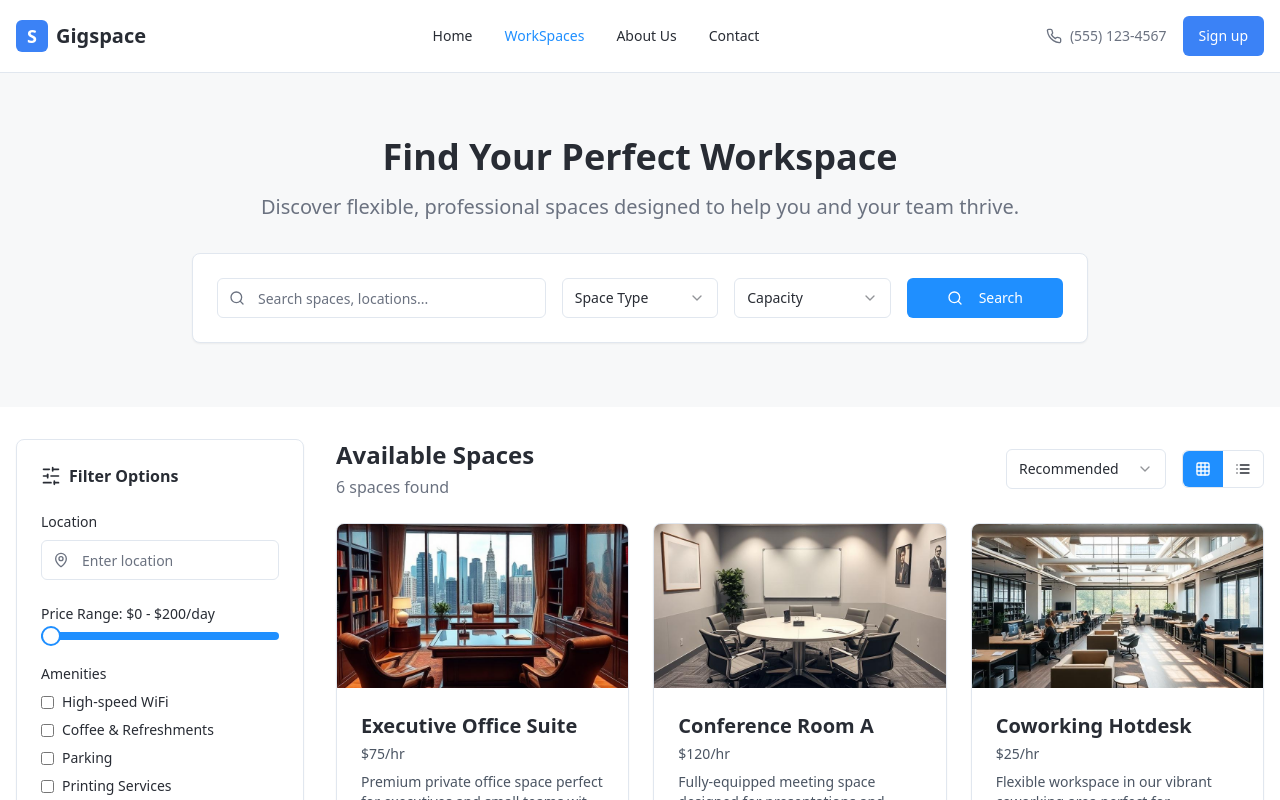
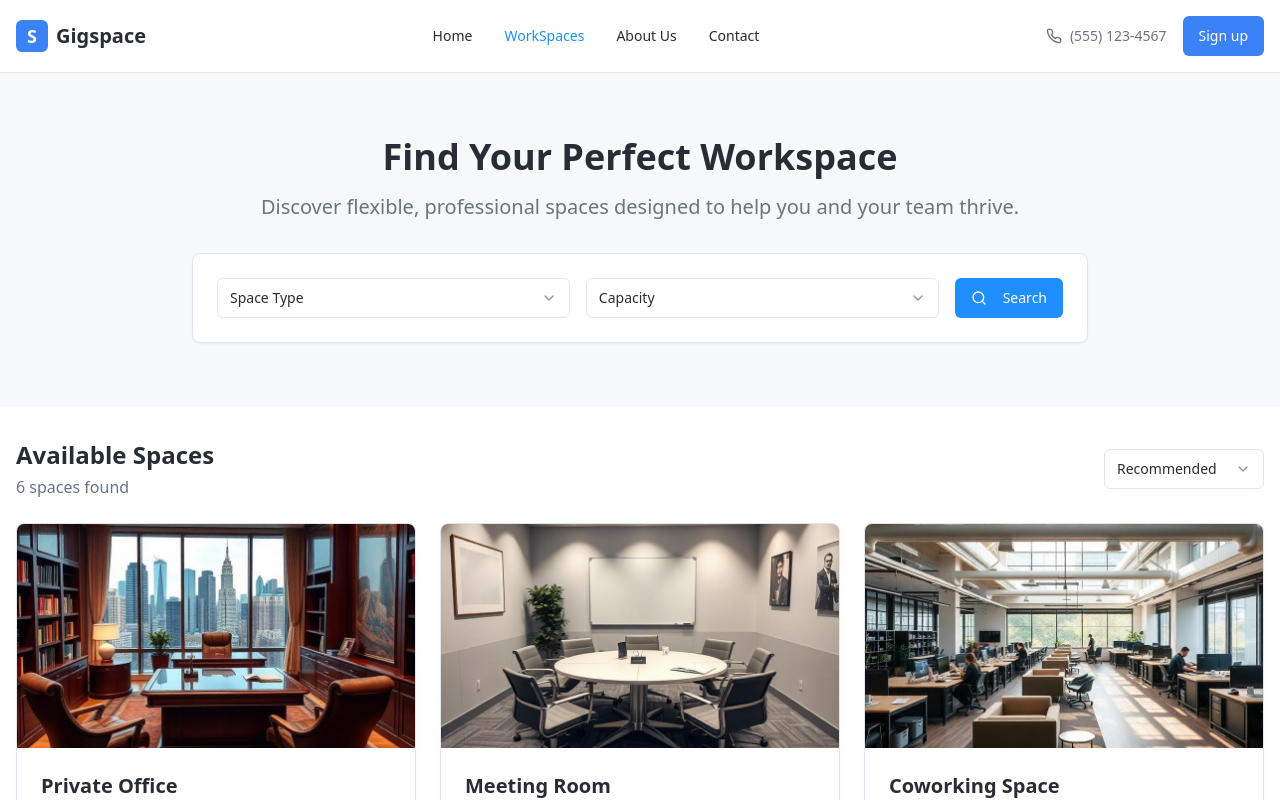
Before and after one commit to AbishekBala/smart-space-booker, a React (Vite) app: page /spaces in a window 1280 px wide. Shown: the top 800 px of the page. Built offline with nearby package versions, Linux system fonts and the light colour scheme.

Commit message:
done my part

```diff
--- a/src/pages/Index.tsx
+++ b/src/pages/Index.tsx
@@ -81,7 +81,7 @@ const Index = () => {
     }
   };
 
-  const featuredSpaces = [
+  const allSpaces = [
     {
       id: "1",
       name: "Executive Office Suite",
@@ -90,7 +90,8 @@ const Index = () => {
       location: "Downtown",
       price: 75,
       amenities: ["WiFi", "All Day Access", "Printer Access"],
-      description: "Executive suite with modern amenities perfect for professional and private local business."
+      description: "Executive suite with modern amenities perfect for professional and private local business.",
+      featured: true
     },
     {
       id: "2",
@@ -100,7 +101,8 @@ const Index = () => {
       location: "Downtown",
       price: 120,
       amenities: ["WiFi", "Video Conferencing", "Whiteboard"],
-      description: "Professional space perfect for conferences and executive meetings."
+      description: "Professional space perfect for conferences and executive meetings.",
+      featured: true
     },
     {
       id: "3",
@@ -110,9 +112,47 @@ const Index = () => {
       location: "Tech Hub",
       price: 25,
       amenities: ["WiFi", "Coffee Bar", "Phone Booths"],
-      description: "Flexible workspace perfect for individuals and small teams."
+      description: "Flexible workspace perfect for individuals and small teams.",
+      featured: true
+    },
+    {
+      id: "4",
+      name: "Premium Office",
+      type: "Private Office",
+      image: privateOfficeImage,
+      location: "Business District",
+      price: 90,
+      amenities: ["WiFi", "24/7 Access", "Meeting Room Access"],
+      description: "Spacious private office with premium amenities and great views.",
+      featured: false
+    },
+    {
+      id: "5",
+      name: "Team Meeting Room",
+      type: "Meeting Room",
+      image: meetingRoomImage,
+      location: "City Center",
+      price: 60,
+      amenities: ["WiFi", "Projector", "Whiteboard"],
+      description: "Ideal for team meetings and brainstorming sessions.",
+      featured: false
+    },
+    {
+      id: "6",
+      name: "Hot Desking",
+      type: "Coworking",
+      image: coworkingImage,
+      location: "Innovation Hub",
+      price: 20,
+      amenities: ["WiFi", "Free Coffee", "Community Events"],
+      description: "Flexible hot desking in a vibrant coworking community.",
+      featured: false
     }
   ];
+
+  const [showAllSpaces, setShowAllSpaces] = useState(false);
+  const featuredSpaces = allSpaces.filter(space => space.featured);
+  const otherSpaces = allSpaces.filter(space => !space.featured);
 
   return (
     <div className="min-h-screen bg-background">
@@ -147,11 +187,9 @@ const Index = () => {
                     <SelectValue placeholder="Asset Type" />
                   </SelectTrigger>
                   <SelectContent>
+                    <SelectItem value="meeting-room">Meeting Room</SelectItem>
                     <SelectItem value="private-office">Private Office</SelectItem>
-                    <SelectItem value="meeting-room">Meeting Room</SelectItem>
                     <SelectItem value="coworking">Coworking Space</SelectItem>
-                    <SelectItem value="conference-room">Conference Room</SelectItem>
-                    <SelectItem value="creative-studio">Creative Studio</SelectItem>
                   </SelectContent>
                 </Select>
               </div>
@@ -269,10 +307,28 @@ const Index = () => {
             </p>
           </div>
 
-          <div className="grid grid-cols-1 md:grid-cols-2 lg:grid-cols-3 gap-8">
+          <div className="grid grid-cols-1 md:grid-cols-2 lg:grid-cols-3 gap-8 mb-8">
             {featuredSpaces.map((space) => (
               <SpaceCard key={space.id} {...space} />
             ))}
+          </div>
+
+          {showAllSpaces && (
+            <div className="grid grid-cols-1 md:grid-cols-2 lg:grid-cols-3 gap-8 mb-8">
+              {otherSpaces.map((space) => (
+                <SpaceCard key={space.id} {...space} />
+              ))}
+            </div>
+          )}
+
+          <div className="text-center mt-4">
+            <Button
+              variant="outline"
+              onClick={() => setShowAllSpaces(!showAllSpaces)}
+              className="border-blue-500 text-blue-500 hover:bg-blue-50"
+            >
+              {showAllSpaces ? 'Show Less' : 'Show More Spaces'}
+            </Button>
           </div>
         </div>
       </section>
--- a/src/pages/Spaces.tsx
+++ b/src/pages/Spaces.tsx
@@ -11,11 +11,7 @@ import SpaceCard from "@/components/SpaceCard";
 import { useScrollToTop } from "@/hooks/use-scroll-to-top";
 import {
   Filter,
-  Search,
-  MapPin,
-  SlidersHorizontal,
-  Grid3X3,
-  List
+  Search
 } from "lucide-react";
 import coworkingImage from "@/assets/coworking-space.jpg";
 import privateOfficeImage from "@/assets/private-office.jpg";
@@ -27,17 +23,14 @@ const Spaces = () => {
   useScrollToTop();
 
   const navigate = useNavigate();
-  const [viewMode, setViewMode] = useState<'grid' | 'list'>('grid');
-  const [priceRange, setPriceRange] = useState([0, 200]);
-  const [searchTerm, setSearchTerm] = useState("");
+  const [priceRange] = useState([0, 200]);
   const [spaceType, setSpaceType] = useState("");
-  const [location, setLocation] = useState("");
   const [capacity, setCapacity] = useState("");
 
   const allSpaces = [
     {
       id: "1",
-      name: "Executive Office Suite",
+      name: "Private Office",
       type: "Private Office",
       image: privateOfficeImage,
       location: "Downtown Financial District",
@@ -50,7 +43,7 @@ const Spaces = () => {
     },
     {
       id: "2",
-      name: "Conference Room A",
+      name: "Meeting Room",
       type: "Meeting Room",
       image: meetingRoomImage,
       location: "Tech District",
@@ -63,7 +56,7 @@ const Spaces = () => {
     },
     {
       id: "3",
-      name: "Coworking Hotdesk",
+      name: "Coworking Space",
       type: "Coworking",
       image: coworkingImage,
       location: "Creative Quarter",
@@ -76,7 +69,7 @@ const Spaces = () => {
     },
     {
       id: "4",
-      name: "Innovation Lab",
+      name: "Meeting Room",
       type: "Meeting Room",
       image: meetingRoomImage,
       location: "Innovation Hub",
@@ -89,7 +82,7 @@ const Spaces = () => {
     },
     {
       id: "5",
-      name: "Creative Studio",
+      name: "Private Office",
       type: "Private Office",
       image: privateOfficeImage,
       location: "Arts District",
@@ -102,7 +95,7 @@ const Spaces = () => {
     },
     {
       id: "6",
-      name: "Open Desk Area",
+      name: "Coworking Space",
       type: "Coworking",
       image: coworkingImage,
       location: "Business Park",
@@ -116,14 +109,11 @@ const Spaces = () => {
   ];
 
   const filteredSpaces = allSpaces.filter(space => {
-    const matchesSearch = space.name.toLowerCase().includes(searchTerm.toLowerCase()) ||
-                         space.location.toLowerCase().includes(searchTerm.toLowerCase());
     const matchesType = spaceType === "all-types" || !spaceType || space.type === spaceType;
-    const matchesLocation = !location || space.location.toLowerCase().includes(location.toLowerCase());
     const matchesCapacity = capacity === "any-size" || !capacity || space.capacity >= parseInt(capacity);
     const matchesPrice = space.price >= priceRange[0] && space.price <= priceRange[1];
 
-    return matchesSearch && matchesType && matchesLocation && matchesCapacity && matchesPrice;
+    return matchesType && matchesCapacity && matchesPrice;
   });
 
   return (
@@ -143,16 +133,8 @@ const Spaces = () => {
           {/* Search Bar */}
           <Card className="max-w-4xl mx-auto">
             <CardContent className="p-6">
-              <div className="grid grid-cols-1 md:grid-cols-5 gap-4">
-                <div className="relative md:col-span-2">
-                  <Search className="absolute left-3 top-1/2 transform -translate-y-1/2 text-muted-foreground h-4 w-4" />
-                  <Input
-                    placeholder="Search spaces, locations..."
-                    className="pl-10"
-                    value={searchTerm}
-                    onChange={(e) => setSearchTerm(e.target.value)}
-                  />
-                </div>
+              <div className="flex flex-col sm:flex-row gap-4 w-full">
+                <div className="flex-1 grid grid-cols-1 sm:grid-cols-2 gap-4">
                   <Select value={spaceType} onValueChange={setSpaceType}>
                     <SelectTrigger>
                       <SelectValue placeholder="Space Type" />
@@ -176,7 +158,14 @@ const Spaces = () => {
                       <SelectItem value="12">12+ People</SelectItem>
                     </SelectContent>
                   </Select>
-                <Button>
+                </div>
+                <Button
+                  className="w-full sm:w-auto"
+                  onClick={() => {
+                    // Search functionality is handled by the filteredSpaces array
+                    // The button is just for visual consistency
+                  }}
+                >
                   <Search className="h-4 w-4 mr-2" />
                   Search
                 </Button>
@@ -187,79 +176,9 @@ const Spaces = () => {
       </section>
 
       <div className="container mx-auto px-4 py-8">
-        <div className="grid grid-cols-1 lg:grid-cols-4 gap-8">
-          {/* Filters Sidebar */}
-          <div className="lg:col-span-1">
-            <Card className="sticky top-8">
-              <CardContent className="p-6">
-                <div className="flex items-center mb-6">
-                  <SlidersHorizontal className="h-5 w-5 mr-2" />
-                  <h3 className="font-semibold">Filter Options</h3>
-                </div>
-
-                <div className="space-y-6">
-                  {/* Location */}
         <div>
-                    <label className="text-sm font-medium mb-2 block">Location</label>
-                    <div className="relative">
-                      <MapPin className="absolute left-3 top-1/2 transform -translate-y-1/2 text-muted-foreground h-4 w-4" />
-                      <Input
-                        placeholder="Enter location"
-                        className="pl-10"
-                        value={location}
-                        onChange={(e) => setLocation(e.target.value)}
-                      />
-                    </div>
-                  </div>
-
-                  {/* Price Range */}
+          {/* Results */}
           <div>
-                    <label className="text-sm font-medium mb-2 block">
-                      Price Range: ${priceRange[0]} - ${priceRange[1]}/day
-                    </label>
-                    <Slider
-                      value={priceRange}
-                      onValueChange={setPriceRange}
-                      max={200}
-                      min={0}
-                      step={5}
-                      className="mt-2"
-                    />
-                  </div>
-
-                  {/* Amenities */}
-                  <div>
-                    <label className="text-sm font-medium mb-2 block">Amenities</label>
-                    <div className="space-y-2">
-                      <div className="flex items-center space-x-2">
-                        <input type="checkbox" id="wifi" className="rounded" />
-                        <label htmlFor="wifi" className="text-sm">High-speed WiFi</label>
-                      </div>
-                      <div className="flex items-center space-x-2">
-                        <input type="checkbox" id="coffee" className="rounded" />
-                        <label htmlFor="coffee" className="text-sm">Coffee & Refreshments</label>
-                      </div>
-                      <div className="flex items-center space-x-2">
-                        <input type="checkbox" id="parking" className="rounded" />
-                        <label htmlFor="parking" className="text-sm">Parking</label>
-                      </div>
-                      <div className="flex items-center space-x-2">
-                        <input type="checkbox" id="printing" className="rounded" />
-                        <label htmlFor="printing" className="text-sm">Printing Services</label>
-                      </div>
-                    </div>
-                  </div>
-
-                  <Button variant="outline" className="w-full">
-                    Reset Filters
-                  </Button>
-                </div>
-              </CardContent>
-            </Card>
-          </div>
-
-          {/* Results */}
-          <div className="lg:col-span-3">
             {/* Results Header */}
             <div className="flex flex-col sm:flex-row justify-between items-start sm:items-center mb-6 gap-4">
               <div>
@@ -269,7 +188,6 @@ const Spaces = () => {
                 </p>
               </div>
 
-              <div className="flex items-center space-x-4">
               <Select defaultValue="recommended">
                 <SelectTrigger className="w-40">
                   <SelectValue />
@@ -281,33 +199,10 @@ const Spaces = () => {
                   <SelectItem value="rating">Highest Rated</SelectItem>
                 </SelectContent>
               </Select>
-
-                <div className="flex border rounded-md">
-                  <Button
-                    variant={viewMode === 'grid' ? 'default' : 'ghost'}
-                    size="sm"
-                    onClick={() => setViewMode('grid')}
-                    className="rounded-r-none"
-                  >
-                    <Grid3X3 className="h-4 w-4" />
-                  </Button>
-                  <Button
-                    variant={viewMode === 'list' ? 'default' : 'ghost'}
-                    size="sm"
-                    onClick={() => setViewMode('list')}
-                    className="rounded-l-none"
-                  >
-                    <List className="h-4 w-4" />
-                  </Button>
-                </div>
-              </div>
             </div>
 
             {/* Results Grid */}
-            <div className={viewMode === 'grid'
-              ? "grid grid-cols-1 md:grid-cols-2 xl:grid-cols-3 gap-6"
-              : "space-y-6"
-            }>
+            <div className="grid grid-cols-1 md:grid-cols-2 xl:grid-cols-3 gap-6">
               {filteredSpaces.map((space) => (
                 <SpaceCard
                   key={space.id}
@@ -324,13 +219,13 @@ const Spaces = () => {
                   <h3 className="text-lg font-medium mb-2">No spaces found</h3>
                   <p>Try adjusting your filters or search criteria</p>
                 </div>
-                <Button variant="outline" onClick={() => {
-                  setSearchTerm("");
-                  setSpaceType("all-types");
-                  setLocation("");
-                  setCapacity("any-size");
-                  setPriceRange([0, 200]);
-                }}>
+                <Button
+                  variant="outline"
+                  onClick={() => {
+                    setSpaceType("");
+                    setCapacity("");
+                  }}
+                >
                   Clear All Filters
                 </Button>
               </div>
```
Also changed, not shown: src/pages/Contact.tsx (+25 -25 lines), src/pages/Login.tsx (+6 -4 lines). Lines whose indentation alone changed are shown as unchanged.
